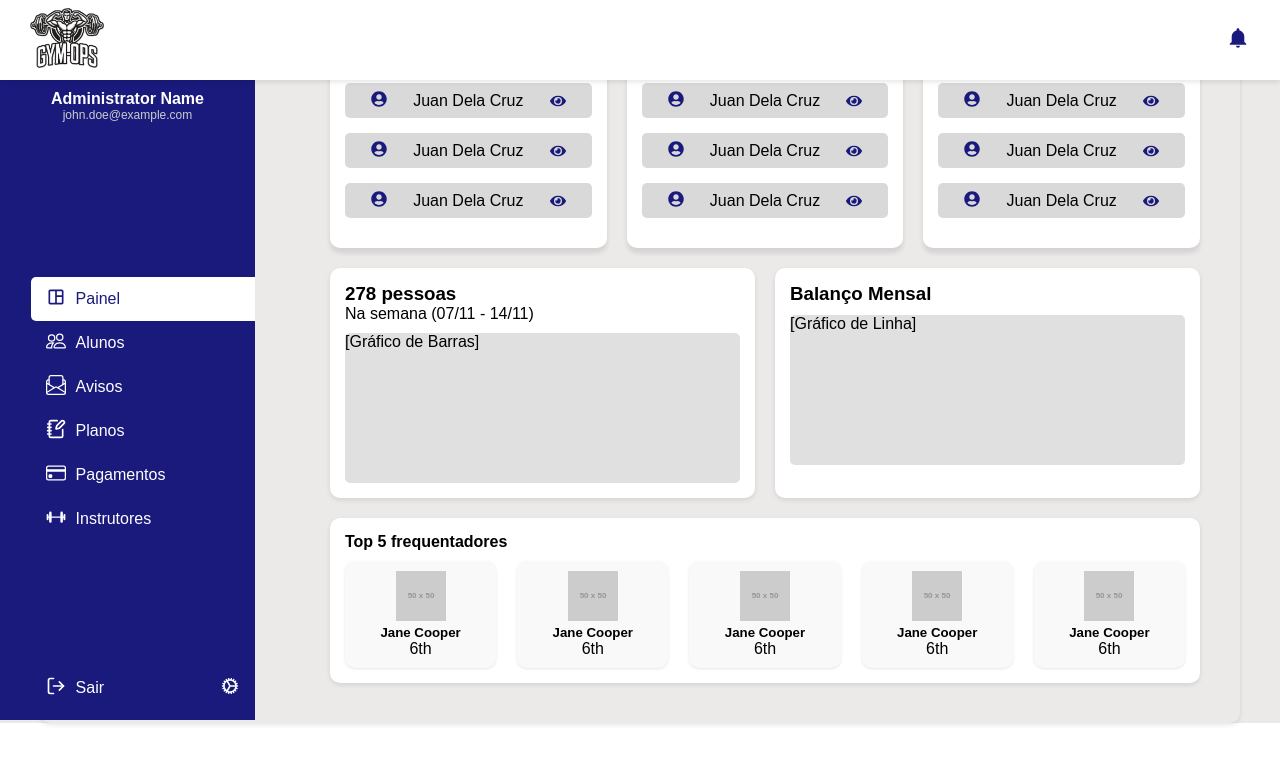
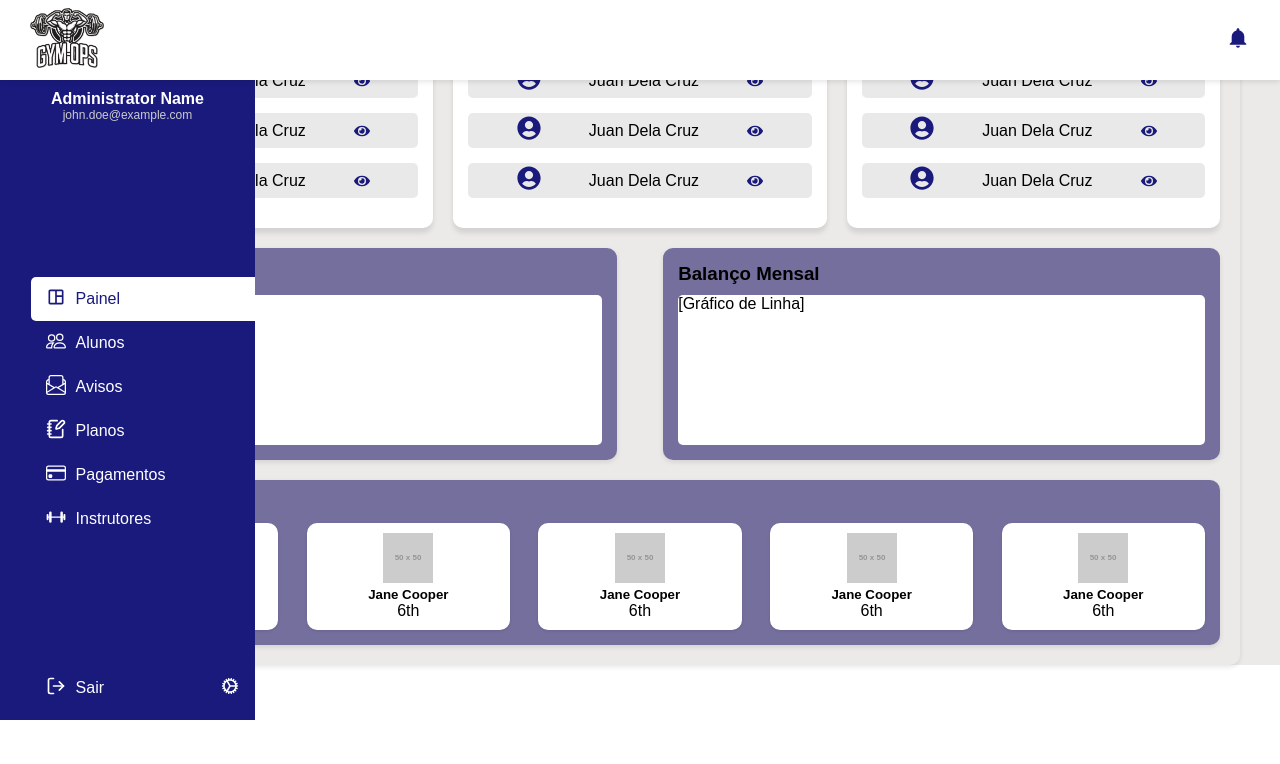
Before and after one commit to jeffaugg/gym-ops, a React (Vite) app in the folder Front/: page /adminhome in a window 1280 px wide. Shown: the top 764 px of the page. Built offline with nearby package versions, Linux system fonts and the light colour scheme.

Commit message:
fix: Layout da HomeAdm atualizado

```diff
--- a/Front/src/components/Admin/Home/Dashboard/Dashboard.css
+++ b/Front/src/components/Admin/Home/Dashboard/Dashboard.css
@@ -1,16 +1,13 @@
 .dashboard {
-  padding: 20px;
-  /* background-color: #dadada; Cinza claro */
   display: flex;
   flex-direction: column;
   gap: 20px;
-  margin-left: 250px; /* Compensa a largura padrão da sidebar */
-  transition: margin-left 0.3s ease; /* Transição suave para ajustes de largura */
+  transition: margin-left 0.3s ease;
 }
 
   .dashboard-header {
     display: flex;
-    flex-wrap: wrap; /* Permite quebra de linha em telas menores */
+    flex-wrap: wrap;
     justify-content: space-between;
     gap: 20px;
   }
@@ -19,10 +16,10 @@
     background: #ffffff;
     border-radius: 10px;
     padding: 15px;
-    flex: 1; /* Permite que os cartões ocupem o espaço proporcional */
-    min-width: 250px; /* Garante um tamanho mínimo */
-    /* max-width: 32%; Define um limite máximo de largura */
-    box-shadow: 0px 5px 5px rgba(0, 0, 0, 0.1); /* Sombra para bordas */
+    flex: 1;
+    min-width: 250px;
+    /* max-width: 32%; */
+    box-shadow: 0px 5px 5px rgba(0, 0, 0, 0.1);
   }
 
   .dashboard-card h4 {
@@ -35,7 +32,7 @@
   }
 
   .dashboard-card li {
-    background: #D9D9D9;
+    background: #e9e9e9;
     display: flex;
     justify-content: space-evenly ;
     align-items: center;
@@ -44,28 +41,30 @@
     border-radius: 5px;
   }
 
+  .dashboard-card .user-icon {
+    font-size: 150%;
+  }
 
   .dashboard-stats {
     display: flex;
-    flex-wrap: wrap; /* Permite quebra de linha em telas menores */
-    gap: 20px;
+    flex-wrap: wrap;
     justify-content: space-between;
   }
 
 
   .chart {
-    background: #ffffff;
+    background: #1A136390;
+
     border-radius: 10px;
     padding: 15px;
     flex: 1;
-    min-width: 300px; /* Define um tamanho mínimo  */
-    /* max-width: 48%; Garante que dois gráficos ocupem a mesma linha */
+    min-width: 300px;
+    max-width: 48%;
     box-shadow: 0 2px 5px rgba(0, 0, 0, 0.1);
   }
 
-
   .fake-chart {
-    background: #e0e0e0;
+    background: #ffffff;
     height: 150px;
     margin-top: 10px;
     border-radius: 5px;
@@ -74,12 +73,12 @@
   /* Ajustes para telas menores */
 @media (max-width: 768px) {
   .dashboard {
-    margin-left: 200px; /* Compensa a sidebar menor em telas médias */
+    margin-left: 200px;
   }
 }
 
 @media (max-width: 480px) {
   .dashboard {
-    margin-left: 80px; /* Compensa a sidebar compacta em telas pequenas */
+    margin-left: 80px;
   }
 }
--- a/Front/src/components/Admin/Home/Dashboard/Dashboard.jsx
+++ b/Front/src/components/Admin/Home/Dashboard/Dashboard.jsx
@@ -14,15 +14,16 @@ function Dashboard() {
 
       <div className="dashboard-stats">
         <div className="chart">
-          <h3>278 pessoas</h3>
-          <p>Na semana (07/11 - 14/11)</p>
-          {/* Aqui você pode integrar um gráfico real usando Chart.js ou Recharts */}
-          <div className="fake-chart">[Gráfico de Barras]</div>
+          <h3>Acessos</h3>
+          <div className="fake-chart">
+            [Gráfico de Barras]
+          </div>
         </div>
         <div className="chart">
           <h3>Balanço Mensal</h3>
-          {/* Aqui você pode integrar um gráfico real */}
-          <div className="fake-chart">[Gráfico de Linha]</div>
+          <div className="fake-chart">
+            [Gráfico de Linha]
+          </div>
         </div>
       </div>
 
--- a/Front/src/components/Admin/Home/Dashboard/DashboardCard.jsx
+++ b/Front/src/components/Admin/Home/Dashboard/DashboardCard.jsx
@@ -13,7 +13,6 @@ function DashboardCard({ title, items }) {
             <span className="user-icon"><FaUserCircle  color="#1a1a7d"/></span>
             {item}
             <FaEye color="#1a1a7d" onClick={""}/>
-            {/* <button className="view-button">👁️</button> */}
           </li>
         ))}
       </ul>
--- a/Front/src/components/Admin/Home/TopFrequentUsers/TopFrequentUsers.css
+++ b/Front/src/components/Admin/Home/TopFrequentUsers/TopFrequentUsers.css
@@ -1,5 +1,5 @@
 .top-frequent-users {
-    background: #fff;
+    background: #1A136390;
     border-radius: 10px;
     padding: 15px;
     box-shadow: 0 2px 5px rgba(0, 0, 0, 0.1);
@@ -14,7 +14,8 @@
   .user-card {
     text-align: center;
     padding: 10px;
-    background: #f9f9f9;
+    background: #ffffff;
+    color:#000000;
     border-radius: 10px;
     width: 18%;
     box-shadow: 0 1px 3px rgba(0, 0, 0, 0.1);
```
